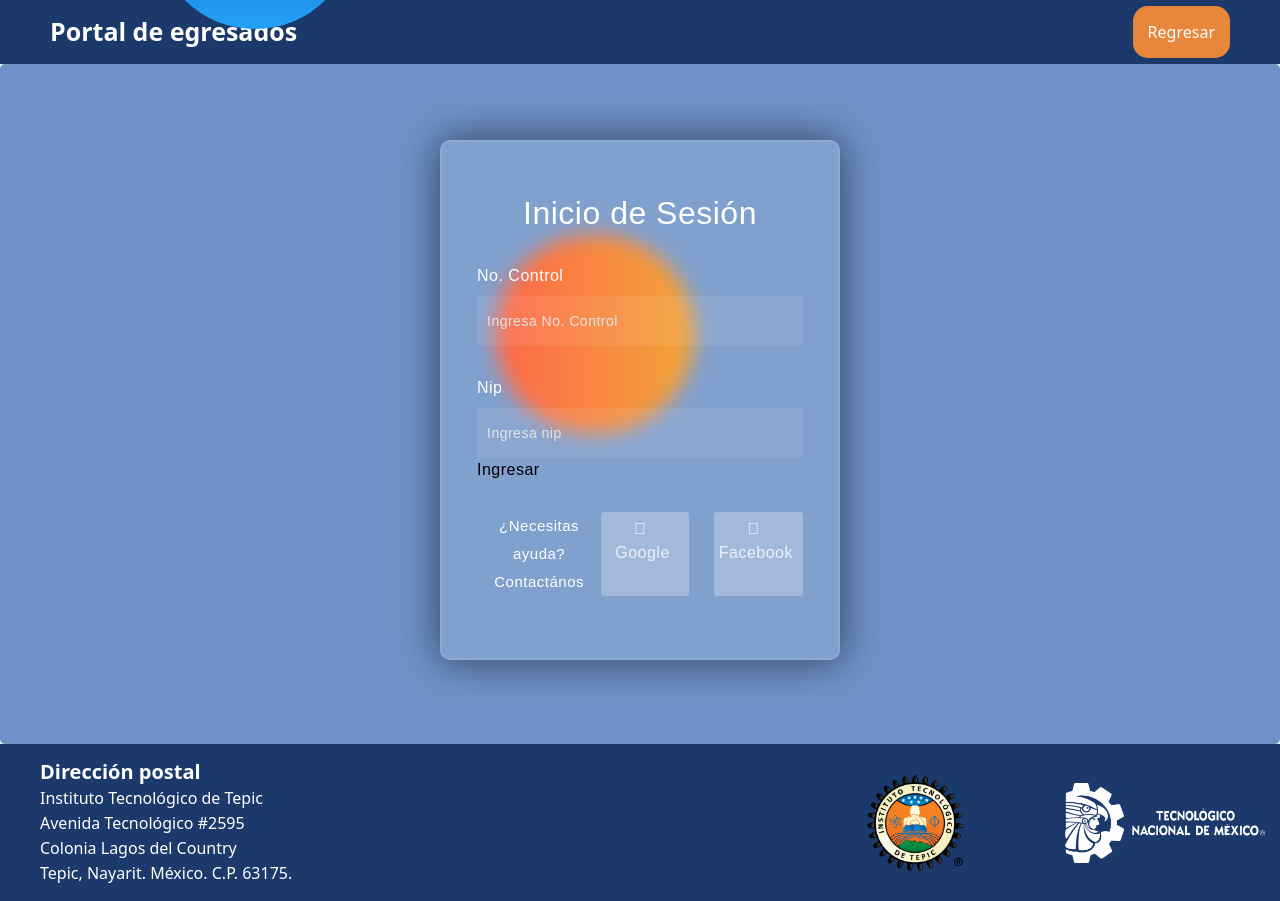
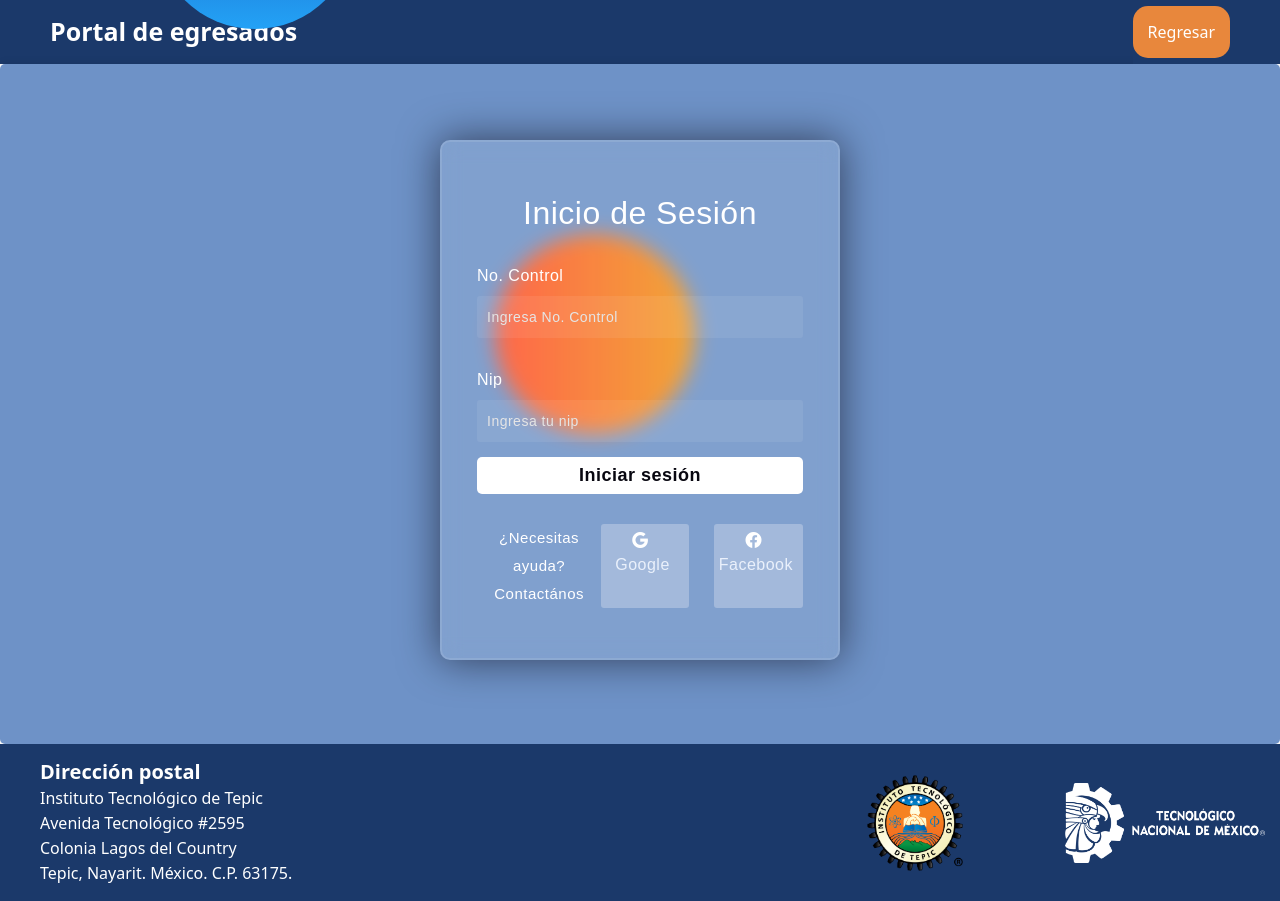
Before and after one commit to GadyelMtz/ProyectoPW, a React (Create React App) app in the folder cliente/: page /login in a window 1280 px wide. Built offline with nearby package versions, Linux system fonts and the light colour scheme.

Commit message:
Inicio de sesión con validacion de credenciales

```diff
--- a/cliente/public/index.html
+++ b/cliente/public/index.html
@@ -3,6 +3,10 @@
   <head>
     <title>Seguimiento de egresados</title>
     <meta charset="utf-8" />
+    <link
+      rel="stylesheet"
+      href="https://cdnjs.cloudflare.com/ajax/libs/font-awesome/5.15.4/css/all.min.css"
+    />
     <link
       rel="stylesheet"
       href="https://cdn.jsdelivr.net/npm/bootstrap@4.0.0/dist/css/bootstrap.min.css"
@@ -28,10 +32,10 @@
   <body>
     <div id="root"></div>
     <script
-    src="https://cdn.jsdelivr.net/npm/bootstrap@5.3.2/dist/js/bootstrap.bundle.min.js"
-    integrity="sha384-C6RzsynM9kWDrMNeT87bh95OGNyZPhcTNXj1NW7RuBCsyN/o0jlpcV8Qyq46cDfL"
-    crossorigin="anonymous"
-  ></script>
+      src="https://cdn.jsdelivr.net/npm/bootstrap@5.3.2/dist/js/bootstrap.bundle.min.js"
+      integrity="sha384-C6RzsynM9kWDrMNeT87bh95OGNyZPhcTNXj1NW7RuBCsyN/o0jlpcV8Qyq46cDfL"
+      crossorigin="anonymous"
+    ></script>
     <script
       src="https://code.jquery.com/jquery-3.2.1.slim.min.js"
       integrity="sha384-KJ3o2DKtIkvYIK3UENzmM7KCkRr/rE9/Qpg6aAZGJwFDMVNA/GpGFF93hXpG5KkN"
@@ -47,6 +51,5 @@
       integrity="sha384-JZR6Spejh4U02d8jOt6vLEHfe/JQGiRRSQQxSfFWpi1MquVdAyjUar5+76PVCmYl"
       crossorigin="anonymous"
     ></script>
-
   </body>
 </html>
--- a/cliente/src/css/Principal.css
+++ b/cliente/src/css/Principal.css
@@ -1,11 +1,12 @@
 .contenedorDePrincipal {
+  background-color: #6E92C7;
   html {
     font-family: "Inter", sans-serif;
   }
 
   body {
     margin: 0;
-    background-color: #6e92c7;
+
   }
 
   .banner {
--- a/cliente/src/css/login.css
+++ b/cliente/src/css/login.css
@@ -112,11 +112,11 @@
   }
 
   button {
-    margin-top: 50px;
+    margin-top: 15px;
     width: 100%;
     background-color: #ffffff;
     color: #080710;
-    padding: 15px 0;
+    padding: 5px 0;
     font-size: 18px;
     font-weight: 600;
     border-radius: 5px;
--- a/cliente/src/paginas/Login.js
+++ b/cliente/src/paginas/Login.js
@@ -1,8 +1,57 @@
 import React, { Fragment, useState } from "react";
+import { useNavigate } from "react-router-dom";
 import { Link } from "react-router-dom";
-import '../css/login.css'
+import "../css/login.css";
 
 const Login = () => {
+  const navigate = useNavigate();
+  const [privilegio, setPrivilegio] = useState(null);
+  const [noControl, setNoControl] = useState("");
+  const [nip, setNip] = useState("");
+
+  const buildUri = () => {
+    const uri = `http://localhost:5000/login/${noControl}-${nip}`;
+    console.log("URI construida:", uri);
+    return uri;
+  };
+
+  const handleLogin = async () => {
+    try {
+      // Verificar si los campos están vacíos
+      if (!noControl && !nip) {
+        alert("Por favor, completa todos los campos.");
+        return;
+      }
+
+      if (!nip && noControl) {
+        alert("Para ingresar como administrador ingrese al menos el nip");
+        return;
+      }
+
+      const response = await fetch(buildUri());
+      console.log(response);
+
+      const data = await response.json();
+      setPrivilegio(data.privilegio);
+      console.log(data.privilegio);
+
+      if (data.privilegio === "Administrador") {
+        navigate("/consultar-egresados");
+      } else if (data.privilegio === "Egresado") {
+        navigate("/menu");
+      } else {
+        console.error(
+          `Error al realizar el inicio de sesión: ${response.status}`
+        );
+        alert(
+          "Error al realizar el inicio de sesión. Verifica tus credenciales."
+        );
+      }
+    } catch (error) {
+      console.error("Error al realizar la solicitud:", error);
+    }
+  };
+
   return (
     <Fragment>
       <div className="contenedorDeLogin">
@@ -20,28 +69,42 @@ const Login = () => {
             <div className="shape"></div>
             <div className="shape"></div>
           </div>
-        <form
-          id="login-form"
-          action="tu_archivo_de_procesamiento.php"
-          method="post"
-        >
+          <form id="login-form">
             <h3>Inicio de Sesión</h3>
 
             <label htmlFor="username">No. Control</label>
-          <input type="text" placeholder="Ingresa No. Control" id="username" />
+            <input
+              type="text"
+              placeholder="Ingresa No. Control"
+              id="username"
+              value={noControl}
+              onChange={(e) => setNoControl(e.target.value)}
+            />
 
             <label htmlFor="password">Nip</label>
-          <input type="password" placeholder="Ingresa nip" id="password" />
+            <input
+              type="password"
+              placeholder="Ingresa tu nip"
+              id="password"
+              value={nip}
+              onChange={(e) => setNip(e.target.value)}
+            />
 
-          <Link to="/menu">Ingresar</Link>
+            <button
+              type="button"
+              class="btn btn-primary btn-sm"
+              onClick={handleLogin}
+            >
+              Iniciar sesión
+            </button>
 
             <div className="social">
               <h4>¿Necesitas ayuda? Contactános</h4>
               <div className="go">
-              <i className="fab fa-google"></i> Google
+                <i class="bi bi-google"></i> Google
               </div>
               <div className="fb">
-              <i className="fab fa-facebook"></i> Facebook
+                <i class="bi bi-facebook"></i> Facebook
               </div>
             </div>
           </form>
@@ -62,7 +125,11 @@ const Login = () => {
           </div>
 
           <div id="logoFooterITTepic">
-          <img src="img/logoITTepic.png" id="imgLogoITTepic" alt="Logo ITTepic" />
+            <img
+              src="img/logoITTepic.png"
+              id="imgLogoITTepic"
+              alt="Logo ITTepic"
+            />
           </div>
 
           <div id="logoFooterTecNM">
```
Also changed, not shown: 1 other file (tests, documents, lock files or other folders). Lines whose indentation alone changed are shown as unchanged.
